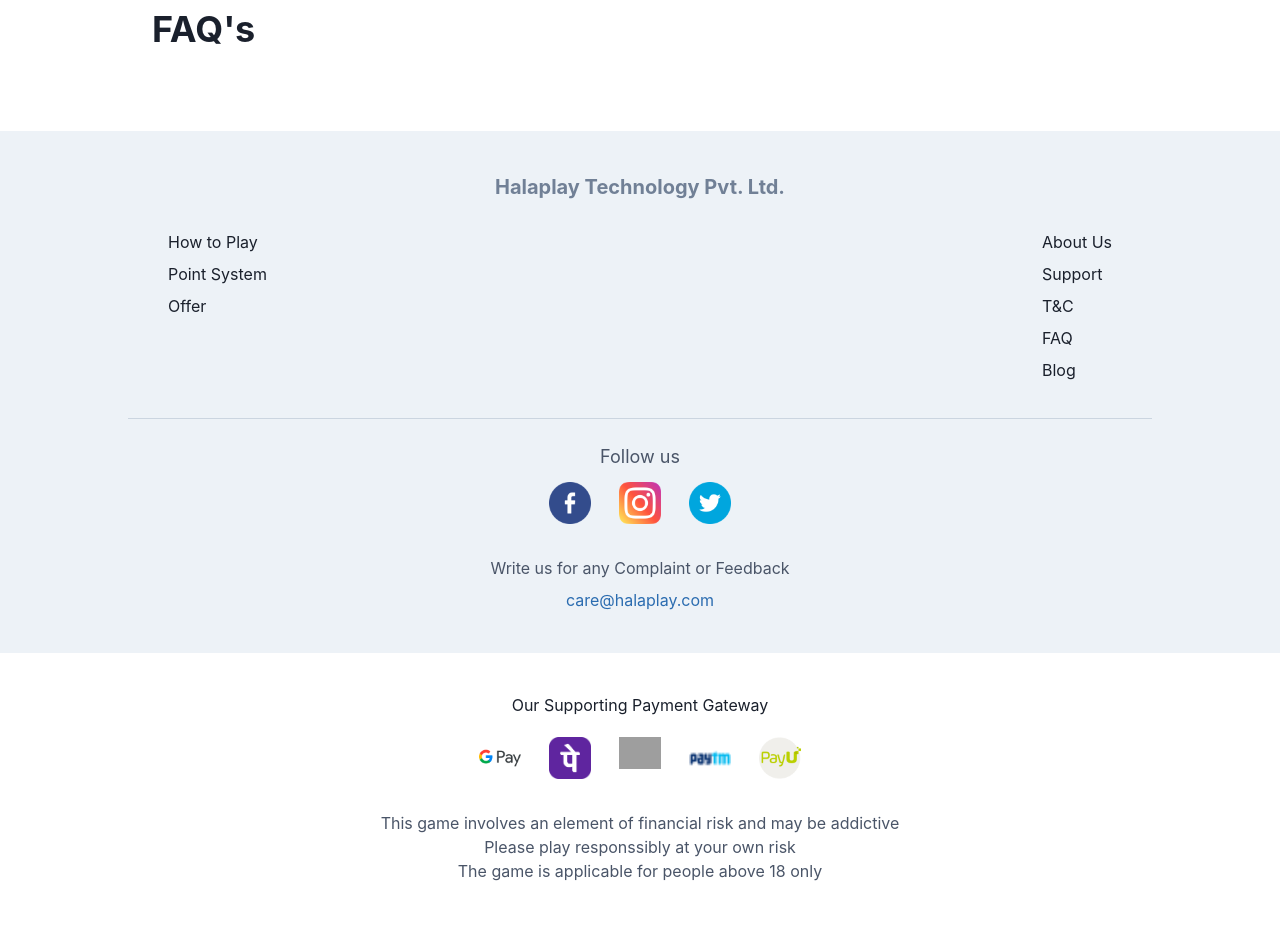
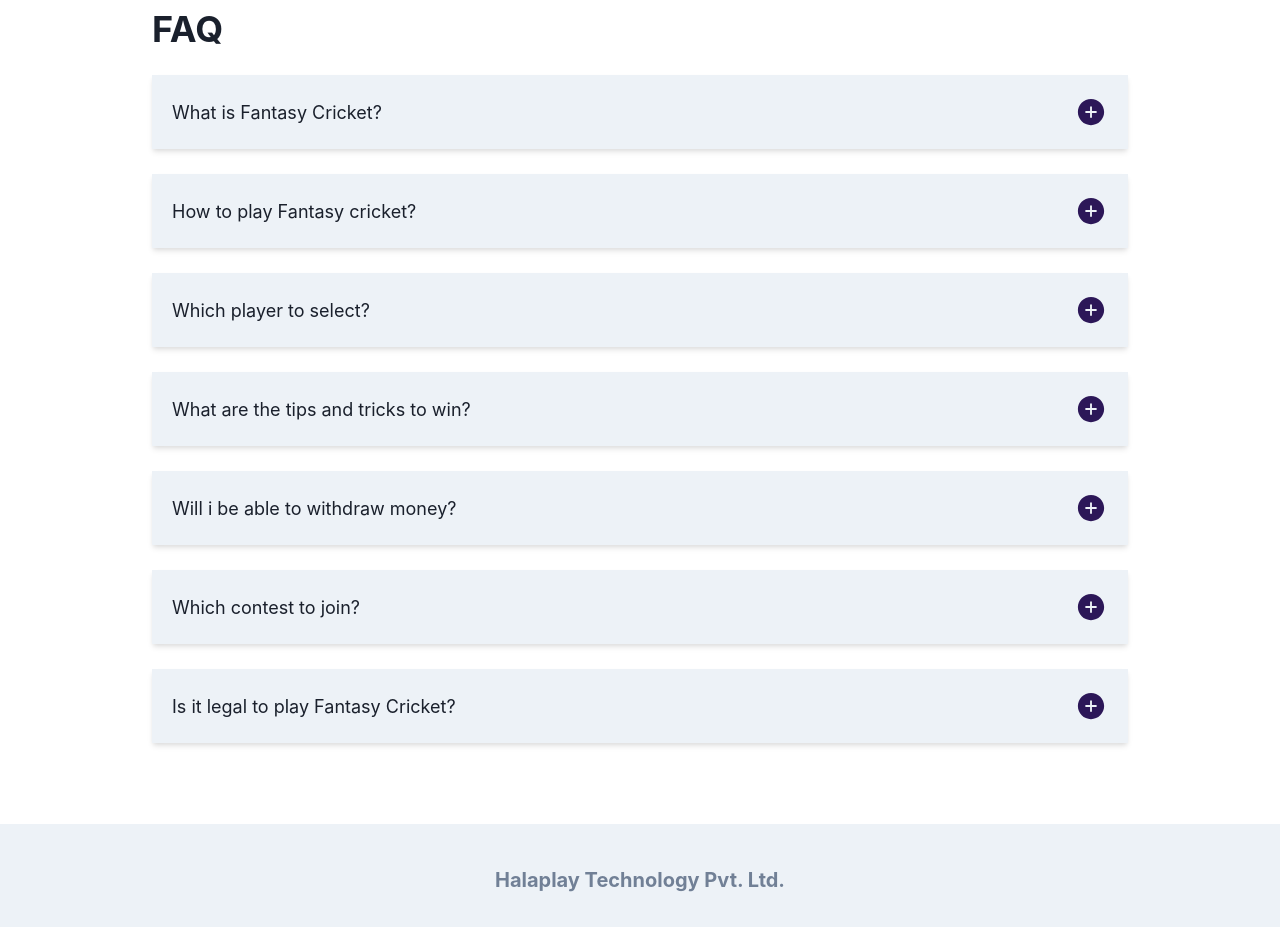
Before and after one commit to mangel27/StaticReactChakra, a Next.js app: page / in a window 1280 px wide. Shown: the part 980-1907 px from the top of the page. Built offline with nearby package versions, Linux system fonts and the light colour scheme; grey boxes are pictures that could not be loaded.

Commit message:
FAQ data fixed.

```diff
--- a/src/components/HomePage/FAQ.jsx
+++ b/src/components/HomePage/FAQ.jsx
@@ -2,7 +2,7 @@ import { useState } from "react";
 import { Box, Flex, Heading, Text } from "@chakra-ui/react";
 import Collapsible from "react-collapsible";
 import { AiFillCloseCircle, AiFillPlusCircle } from "react-icons/ai";
-
+import { FAQ_ITEMS } from "@/constants/sharedData";
 
 
 const FAQRow = (props) => {
@@ -59,10 +59,9 @@ const FAQ = (props) => {
     const [currentOpen, setCurrentOpen] = useState(-1);
     return (
         <Box w={["100%", "80%"]} p={6}>
-            <Heading mb={6}>FAQ's</Heading>
+            <Heading mb={6}>FAQ</Heading>
 
-            {data &&
-                data.map((faq, index) => (
+            {FAQ_ITEMS.map((faq, index) => (
                 <FAQRow
                     key={`faq-${index}`}
                     row={faq}
--- a/src/constants/sharedData.js
+++ b/src/constants/sharedData.js
@@ -62,12 +62,38 @@ export const cardColors = [
 export const FAQ_ITEMS = [
     {
         question: "What is Fantasy Cricket?",
-        answer: "What is Fantasy Cricket"
+        answer: "Fantasy sports is a strategy-based online sports game where you can create a virtual team of real players, playing in live matches worldwide. You earn points and win cash prizes based on the performances of these players in actual matches."
     },
+
     {
         question: "How to play Fantasy cricket?",
-        answer: "How to  play fantasy cricket"
-    }
+        answer: "To play fantasy cricket, select a match, create a team of 11 players, join a contest, monitor your team's performance, score points, and win prizes."
+    },
+
+     {
+        question: "Which player to select?",
+        answer: "When selecting players for your fantasy cricket team, you should consider several factors, such as the player's recent form, performance in the previous matches, playing conditions, and role in the team. The recent form of a player is an important factor to consider because it reflects their current level of performance. A player who has been performing well in recent matches is likely to continue their good form."
+    },
+
+    {
+        question: "What are the tips and tricks to win?",
+         answer: "Tips to win in a fantasy game include drafting strategically, staying updated with news and injuries, managing your team actively, and being patient throughout the game."
+    },
+
+    {
+        question: "Will i be able to withdraw money?",
+         answer: "As a fantasy game platform, we allow users to withdraw money based on our specific policies and guidelines. Users are encouraged to review our terms and conditions to understand the withdrawal process and any associated fees. Our platform also offers various payment methods for withdrawal, such as bank transfer or e-wallet options."
+    },
+
+    {
+        question: "Which contest to join?",
+         answer: "As a fantasy game platform, we offer a variety of contests for users to join based on their interests and preferences. We recommend exploring the different types of contests available on our platform, such as daily, weekly, or season-long contests, and choosing the one that aligns with your game strategy and level of involvement. Users can also filter contests based on entry fees, prize pools, and number of participants to find the one that fits their needs."
+    },
+
+    {
+        question: "Is it legal to play Fantasy Cricket?",
+         answer: "As a fantasy game platform, we strive to operate within legal and ethical boundaries. The legality of fantasy cricket may vary depending on the jurisdiction and local laws. In many countries, fantasy cricket is considered a game of skill rather than a game of chance, which makes it legal to play. However, we advise users to review their local laws and regulations to ensure compliance with any relevant rules or restrictions. As a responsible platform, we also take measures to promote fair play and prevent any fraudulent or illegal activities on our platform."
+    },
 ]
 export const TESTIMONIAL_DATA = [
     { id: 1, title: "Won 7 Lakhs", name: "Rahul", text: "Fantasy cricket is the best platform to play fantasy cricket. I have been playing on this platform since last 2 years and I have never faced any issue. I have won many times and I have also won big prizes. I would recommend this platform to all my friends and family members." },
```
Lines whose indentation alone changed are shown as unchanged.
